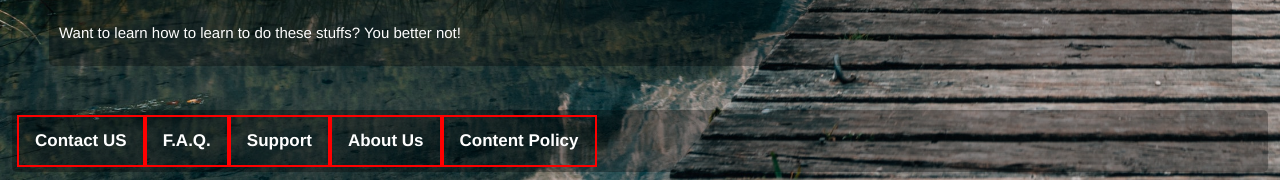
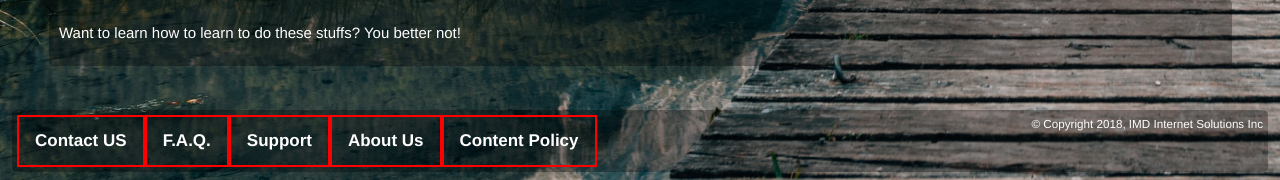
Before and after one commit to MattieWasTaken/WebDevSec, a PHP site: page /FAQ.php in a window 1280 px wide. Shown: the part 1264-1444 px from the top of the page. Run offline with PHP 8.4, Linux system fonts and the light colour scheme.

Commit message:
footer update

```diff
--- a/ContactUs.php
+++ b/ContactUs.php
@@ -121,7 +121,10 @@
         <a href="support.php"><f style = "border:red; border-width:2px; border-style:solid;">Support</f></a>
 		<a href="aboutus.php"> <f style = "border:red; border-width:2px; border-style:solid;">About Us</f></a>
         <a href="contentpolicy.php"><f href="#Content Policy" style = "border:red; border-width:2px; border-style:solid;">Content Policy</f></a>
-	</div>
+        <div class="copyright">
+        <small>&copy; Copyright 2018, IMD Internet Solutions Inc</small>
+        </div>
+    </div>
 
 	</footer>
 
--- a/FAQ.php
+++ b/FAQ.php
@@ -111,7 +111,10 @@
         <a href="support.php"><f style = "border:red; border-width:2px; border-style:solid;">Support</f></a>
 		<a href="aboutus.php"> <f style = "border:red; border-width:2px; border-style:solid;">About Us</f></a>
         <a href="contentpolicy.php"><f href="#Content Policy" style = "border:red; border-width:2px; border-style:solid;">Content Policy</f></a>
-	</div>
+        <div class="copyright">
+        <small>&copy; Copyright 2018, IMD Internet Solutions Inc</small>
+        </div>
+    </div>
 
 
 	</footer>
--- a/Post.php
+++ b/Post.php
@@ -108,7 +108,10 @@ if($resultCheck>0){
         <a href="support.php"><f style = "border:red; border-width:2px; border-style:solid;">Support</f></a>
 		<a href="aboutus.php"> <f style = "border:red; border-width:2px; border-style:solid;">About Us</f></a>
         <a href="contentpolicy.php"><f href="#Content Policy" style = "border:red; border-width:2px; border-style:solid;">Content Policy</f></a>
-	</div>
+        <div class="copyright">
+        <small>&copy; Copyright 2018, IMD Internet Solutions Inc</small>
+        </div>
+    </div>
 
 
 	</footer>
--- a/aboutus.php
+++ b/aboutus.php
@@ -145,7 +145,10 @@
         <a href="support.php"><f style = "border:red; border-width:2px; border-style:solid;">Support</f></a>
 		<a href="aboutus.php"> <f style = "border:red; border-width:2px; border-style:solid;">About Us</f></a>
         <a href="contentpolicy.php"><f href="#Content Policy" style = "border:red; border-width:2px; border-style:solid;">Content Policy</f></a>
-	</div>
+        <div class="copyright">
+        <small>&copy; Copyright 2018, IMD Internet Solutions Inc</small>
+        </div>
+    </div>
 
 	</footer>
 
--- a/contentpolicy.php
+++ b/contentpolicy.php
@@ -90,7 +90,10 @@
         <a href="support.php"><f style = "border:red; border-width:2px; border-style:solid;">Support</f></a>
 		<a href="aboutus.php"> <f style = "border:red; border-width:2px; border-style:solid;">About Us</f></a>
         <a href="contentpolicy.php"><f href="#Content Policy" style = "border:red; border-width:2px; border-style:solid;">Content Policy</f></a>
-	</div>
+        <div class="copyright">
+        <small>&copy; Copyright 2018, IMD Internet Solutions Inc</small>
+        </div>
+    </div>
 
 
 	</footer>
--- a/createpost.php
+++ b/createpost.php
@@ -79,7 +79,10 @@
         <a href="support.php"><f style = "border:red; border-width:2px; border-style:solid;">Support</f></a>
 		<a href="aboutus.php"> <f style = "border:red; border-width:2px; border-style:solid;">About Us</f></a>
         <a href="contentpolicy.php"><f href="#Content Policy" style = "border:red; border-width:2px; border-style:solid;">Content Policy</f></a>
-	</div>
+        <div class="copyright">
+        <small>&copy; Copyright 2018, IMD Internet Solutions Inc</small>
+        </div>
+    </div>
 
 	</footer>
 </html>
--- a/gaming.php
+++ b/gaming.php
@@ -99,7 +99,10 @@
         <a href="support.php"><f style = "border:red; border-width:2px; border-style:solid;">Support</f></a>
 		<a href="aboutus.php"> <f style = "border:red; border-width:2px; border-style:solid;">About Us</f></a>
         <a href="contentpolicy.php"><f href="#Content Policy" style = "border:red; border-width:2px; border-style:solid;">Content Policy</f></a>
-	</div>
+        <div class="copyright">
+        <small>&copy; Copyright 2018, IMD Internet Solutions Inc</small>
+        </div>
+    </div>
 
 
 	</footer>
--- a/lifestyle.php
+++ b/lifestyle.php
@@ -98,7 +98,10 @@
         <a href="support.php"><f style = "border:red; border-width:2px; border-style:solid;">Support</f></a>
 		<a href="aboutus.php"> <f style = "border:red; border-width:2px; border-style:solid;">About Us</f></a>
         <a href="contentpolicy.php"><f href="#Content Policy" style = "border:red; border-width:2px; border-style:solid;">Content Policy</f></a>
-	</div>
+        <div class="copyright">
+        <small>&copy; Copyright 2018, IMD Internet Solutions Inc</small>
+        </div>
+    </div>
 
 
 	</footer>
--- a/potato.php
+++ b/potato.php
@@ -99,7 +99,10 @@
         <a href="support.php"><f style = "border:red; border-width:2px; border-style:solid;">Support</f></a>
 		<a href="aboutus.php"> <f style = "border:red; border-width:2px; border-style:solid;">About Us</f></a>
         <a href="contentpolicy.php"><f href="#Content Policy" style = "border:red; border-width:2px; border-style:solid;">Content Policy</f></a>
-	</div>
+        <div class="copyright">
+        <small>&copy; Copyright 2018, IMD Internet Solutions Inc</small>
+        </div>
+    </div>
 
 
 	</footer>
--- a/support.php
+++ b/support.php
@@ -161,7 +161,10 @@
         <a href="support.php"><f style = "border:red; border-width:2px; border-style:solid;">Support</f></a>
 		<a href="aboutus.php"> <f style = "border:red; border-width:2px; border-style:solid;">About Us</f></a>
         <a href="contentpolicy.php"><f href="#Content Policy" style = "border:red; border-width:2px; border-style:solid;">Content Policy</f></a>
-	</div>
+        <div class="copyright">
+        <small>&copy; Copyright 2018, IMD Internet Solutions Inc</small>
+        </div>
+    </div>
 
 
 	</footer>
```
